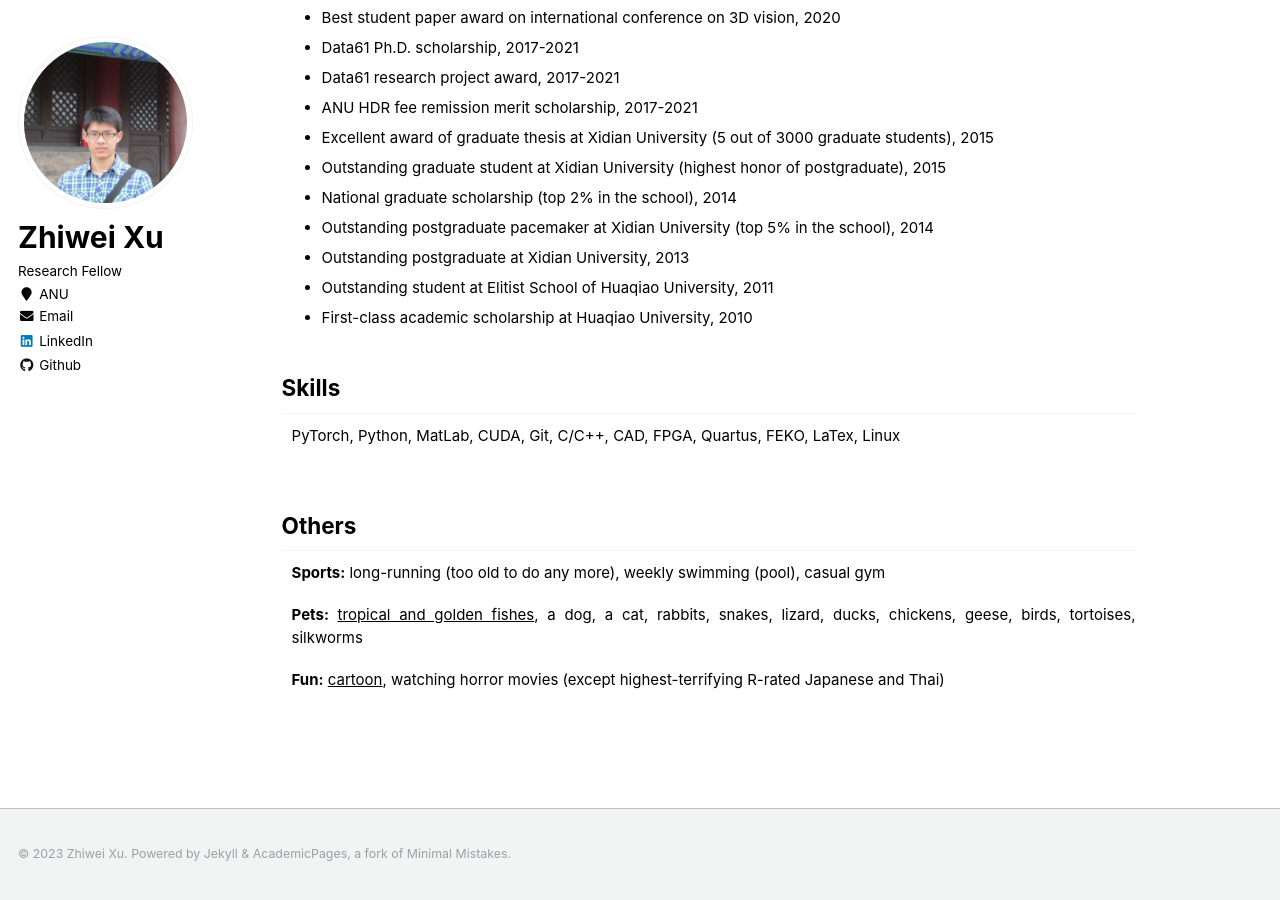
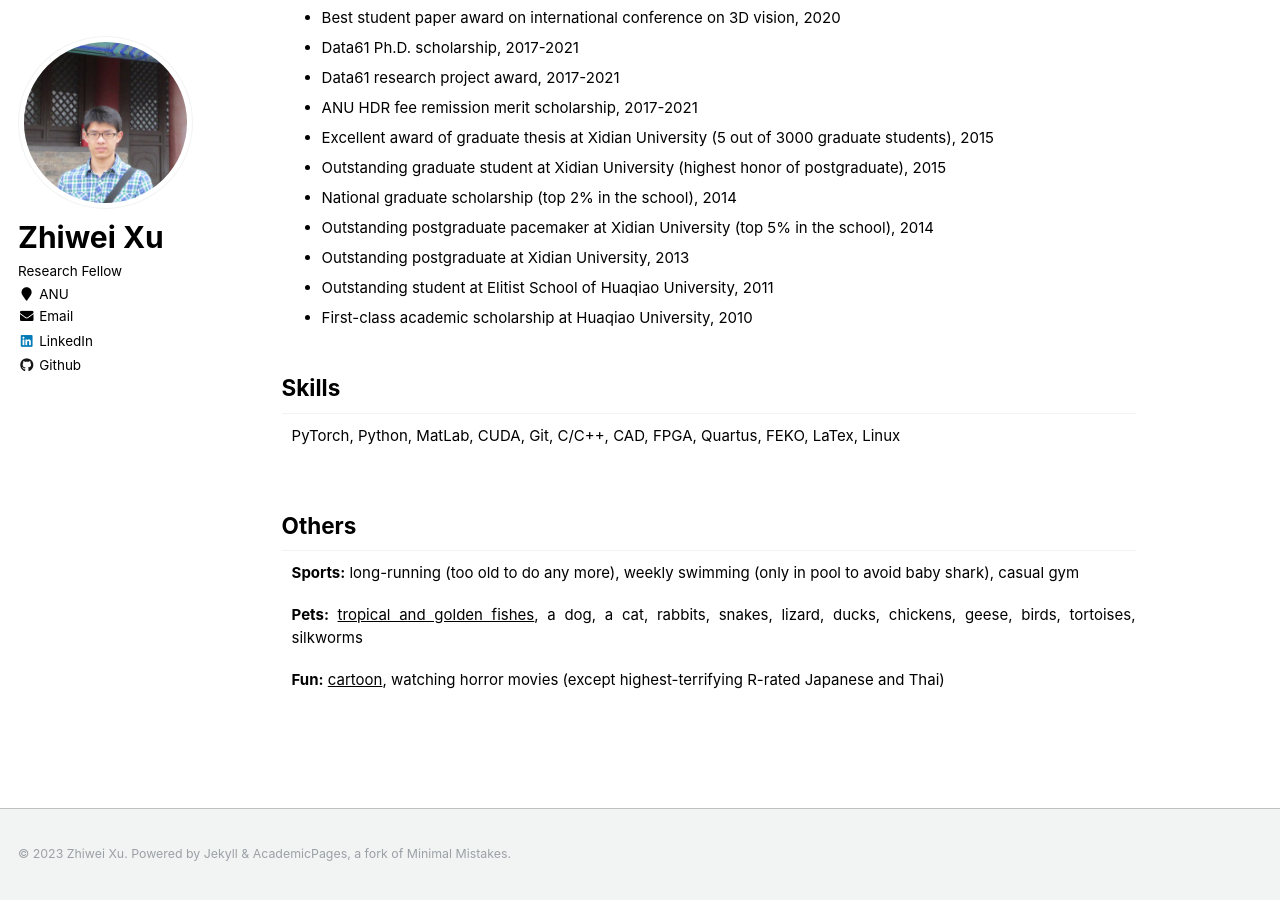
Before and after one commit to zwxu064/zwxu064.github.io, a Jekyll site: the page built from _pages/about.html, in a window 1280 px wide and 900 px high, scrolled down 3911 px. Built offline with Jekyll 4.4.1, drawn with Linux system fonts in a browser that asks for light colours.

Commit message:
Update about.html

```diff
--- a/_pages/about.html
+++ b/_pages/about.html
@@ -243,7 +243,7 @@
 <div style="clear: both;"></div>
 
 <h2 id="others">Others</h2>
-<p class="alignlefttab"><strong>Sports:</strong> long-running (too old to do any more), weekly swimming (pool), casual gym</p>
+<p class="alignlefttab"><strong>Sports:</strong> long-running (too old to do any more), weekly swimming (only in pool to avoid baby shark), casual gym</p>
 <div style="clear: both;"></div>
 
 <p class="alignlefttab"><strong>Pets:</strong> <a style="color: inherit; text-decoration: underline;" href="fishes">tropical and golden fishes</a>, a dog, a cat, rabbits, snakes, lizard, ducks, chickens, geese, birds, tortoises, silkworms</p>
```
